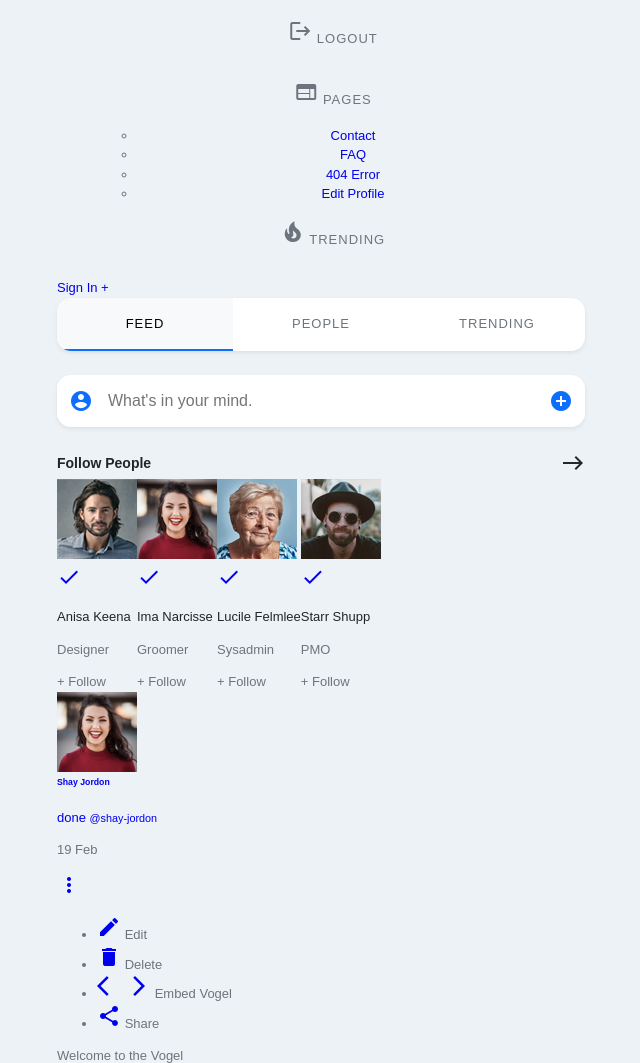
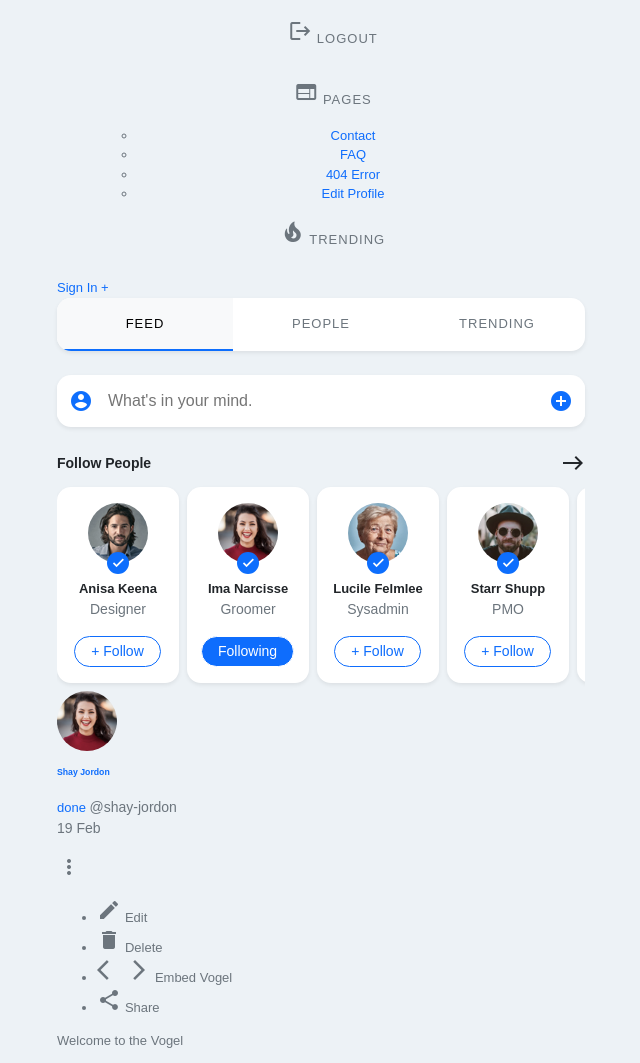
Before and after one commit to it-dude-ru/soc-net, a plain HTML site: page index.html in a window 1280 px wide. Shown: the part 800-1863 px from the top of the page, without its empty margins (313-953 px from the left). Drawn offline with Linux system fonts and the light colour scheme.

Commit message:
CSS goes on

```diff
--- a/index.html
+++ b/index.html
@@ -61,14 +61,14 @@
 																		alt="profile-img">
 																	<div class="position-absolute">
 																		<span
-																			class="material-icons small rounded-circle">done</span>
+																			class="checked material-icons">done</span>
 																	</div>
 																</a>
 															</div>
-															<p class="fw-bold text-dark m-0">Anisa Keena</p>
-															<p class="small text-muted">Designer</p>
+															<p class="user-name">Anisa Keena</p>
+															<p class="text-muted">Designer</p>
 															<div class="btn-group">
-																<span class="follow">+ Follow</span>
+																<span class="to-follow">+ Follow</span>
 															</div>
 														</div>
 													</div>
@@ -82,14 +82,15 @@
 																		alt="profile-img">
 																	<div class="position-absolute">
 																		<span
-																			class="material-icons small rounded-circle">done</span>
+																			class="checked material-icons">done</span>
 																	</div>
 																</a>
 															</div>
-															<p class="fw-bold text-dark m-0">Ima Narcisse</p>
-															<p class="small text-muted">Groomer</p>
+															<p class="user-name">Ima Narcisse</p>
+															<p class="text-muted">Groomer</p>
 															<div class="btn-group">
-																<span class="follow">+ Follow</span>
+
+																<span class="following">Following</span>
 															</div>
 														</div>
 													</div>
@@ -103,14 +104,14 @@
 																		alt="profile-img">
 																	<div class="position-absolute">
 																		<span
-																			class="material-icons small rounded-circle">done</span>
+																			class="checked material-icons">done</span>
 																	</div>
 																</a>
 															</div>
-															<p class="fw-bold text-dark m-0">Lucile Felmlee</p>
-															<p class="small text-muted">Sysadmin</p>
+															<p class="user-name">Lucile Felmlee</p>
+															<p class="text-muted">Sysadmin</p>
 															<div class="btn-group">
-																<span class="follow">+ Follow</span>
+																<span class="to-follow">+ Follow</span>
 															</div>
 														</div>
 													</div>
@@ -124,18 +125,82 @@
 																		alt="profile-img">
 																	<div class="position-absolute">
 																		<span
-																			class="material-icons small rounded-circle">done</span>
+																			class="checked material-icons">done</span>
 																	</div>
 																</a>
 															</div>
-															<p class="fw-bold text-dark m-0">Starr Shupp</p>
-															<p class="small text-muted">PMO</p>
+															<p class="user-name">Starr Shupp</p>
+															<p class="text-muted">PMO</p>
 															<div class="btn-group">
-																<span class="follow">+ Follow</span>
+																<span class="to-follow">+ Follow</span>
 															</div>
 														</div>
 													</div>
 												</div>
+												<div class="account-item">
+													<div class="user-list-item">
+														<div class="text-center">
+															<div class="justify-content-center">
+																<a href="profile.html">
+																	<img src="img/rmate1.jpg" class="avatar"
+																		alt="profile-img">
+																	<div class="position-absolute">
+																		<span
+																			class="checked material-icons">done</span>
+																	</div>
+																</a>
+															</div>
+															<p class="user-name">Anisa Keena</p>
+															<p class="text-muted">Designer</p>
+															<div class="btn-group">
+																<span class="to-follow">+ Follow</span>
+															</div>
+														</div>
+													</div>
+												</div>
+												<div class="account-item">
+													<div class="user-list-item">
+														<div class="text-center">
+															<div class="justify-content-center">
+																<a href="profile.html">
+																	<img src="img/rmate2.jpg" class="avatar"
+																		alt="profile-img">
+																	<div class="position-absolute">
+																		<span
+																			class="checked material-icons">done</span>
+																	</div>
+																</a>
+															</div>
+															<p class="user-name">Ima Narcisse</p>
+															<p class="text-muted">Groomer</p>
+															<div class="btn-group">
+																<span class="to-follow">+ Follow</span>
+															</div>
+														</div>
+													</div>
+												</div>
+												<div class="account-item">
+													<div class="user-list-item">
+														<div class="text-center">
+															<div class="justify-content-center">
+																<a href="profile.html">
+																	<img src="img/rmate3.jpg" class="avatar"
+																		alt="profile-img">
+																	<div class="position-absolute">
+																		<span
+																			class="checked material-icons">done</span>
+																	</div>
+																</a>
+															</div>
+															<p class="user-name">Lucile Felmlee</p>
+															<p class="text-muted">Sysadmin</p>
+															<div class="btn-group">
+																<span class="to-follow">+ Follow</span>
+															</div>
+														</div>
+													</div>
+												</div>
+
 											</div> <!-- slick-track -->
 										</div> <!-- slick-list -->
 									</div> <!-- accaunt-slider -->
@@ -520,10 +585,12 @@
 						</div> <!-- pills-tabContent -->
 					</div> <!-- main-content -->
 				</main>
-				<aside class="col"> <!-- col col-xl-6 order-xl-2 col-lg-12 order-lg-1 col-md-12 col-sm-12 col-12 -->
+				<aside class="col">
+					<!-- col col-xl-6 order-xl-2 col-lg-12 order-lg-1 col-md-12 col-sm-12 col-12 -->
 					<div class="fix-sidebar">
 						<div class="sidebar-nav">
-							<div class="sidebar-top"> <!-- pb-4 mb-4 -->
+							<div class="sidebar-top">
+								<!-- pb-4 mb-4 -->
 								<a href="index.html">
 									<img src="img/logo.png" alt="brand-logo" class="logo">
 								</a>
--- a/styles.css
+++ b/styles.css
@@ -17,6 +17,12 @@ input {
 
 a {
 	text-decoration: none;
+	color: #0e6dfd
+}
+
+p {
+	margin-top: 0;
+	margin-bottom: 1rem;
 }
 
 h1, h2, h3, h4, h5, h6 {
@@ -223,8 +229,6 @@ button {
 	white-space: nowrap;
 	word-wrap: normal;
 	direction: ltr;
-	-webkit-font-feature-settings: "liga";
-	-webkit-font-smoothing: antialiased;
 }
 
 .input-group-text {
@@ -286,8 +290,8 @@ button {
 }
 
 .slick-list {
+	display: block;
 	position: relative;
-	display: block;
 	overflow: hidden;
 	margin: 0;
 	padding: 0;
@@ -305,3 +309,132 @@ button {
 	width: 910px;
 	transform: translate3d(0px, 0px, 0px);
 }
+
+.account-item {
+	width: 130px;
+	display: block;
+	justify-content: center;
+	float: left;
+	height: 100%;
+	min-height: 1px;
+}
+
+.user-list-item {
+	display: flex;
+	background-color: #fff;
+	padding: 1rem;
+	margin-right: 0.5rem;
+	margin-top: 0.5rem;
+	margin-bottom: 0.5rem;
+	justify-content: center;
+	box-shadow: 0 .125rem .25rem rgba(0,0,0,.075);
+	border-radius: 14px;
+}
+
+.text-center {
+	text-align: center;
+}
+
+.justify-content-center {
+	justify-content: center;
+	position: relative;
+	display: flex;
+}
+
+.avatar {
+	display: block;
+	height: 60px;
+	width: 60px;
+	max-width: 100%;
+	border-radius: 50%;
+	margin-bottom: 1rem;
+}
+
+.position-absolute {
+	position: absolute;
+	bottom: 4px;
+	right: 0;
+	left: 0;
+}
+
+.checked {
+	font-size: .875rem !important;
+	border-radius: 50%;
+	background-color: #0d6efd;
+	color: #fff;
+	font-weight: 700 !important;
+	padding: .25rem;
+}
+
+.user-name {
+	color: #212529;
+	font-weight: 700;
+	margin: 0;
+	text-align: center;
+}
+
+.text-muted {
+	font-size: .875rem;
+	color: #6c757d;
+}
+
+.btn-group {
+	display: inline-flex;
+	position: relative;
+	vertical-align: middle;
+	text-align: center;
+}
+
+.following {
+	display: inline-block;
+	position: relative;
+	flex: 1 1 auto;
+	margin-left: -1px;
+	color: #fff;
+	background-color: #0e6dfd;
+	border-color: #0e6dfd;
+	border-radius: 50rem;
+	padding: 0.25rem 1rem;
+	font-size: .875rem;
+	font-weight: 400;
+	line-height: 1.5;
+	text-align: center;
+	text-decoration: none;
+	vertical-align: middle;
+	cursor: pointer;
+	user-select: none;
+	border: 1px solid;
+	transition: color .15s ease-in-out,
+		background-color .15s ease-in-out,
+		border-color .15s ease-in-out,
+		box-shadow .15s ease-in-out;
+}
+
+.to-follow {
+	display: inline-block;
+		position: relative;
+		flex: 1 1 auto;
+		margin-left: -1px;
+		color: #0e6dfd;
+		border-color: #0e6dfd;
+		border-radius: 50rem;
+		padding: 0.25rem 1rem;
+		font-size: .875rem;
+		font-weight: 400;
+		line-height: 1.5;
+		text-align: center;
+		text-decoration: none;
+		vertical-align: middle;
+		cursor: pointer;
+		user-select: none;
+		border: 1px solid;
+		transition: color .15s ease-in-out,
+			background-color .15s ease-in-out,
+			border-color .15s ease-in-out,
+			box-shadow .15s ease-in-out;
+}
+
+.btn-group:hover span {
+	color: #fff;
+	background-color: #0e6dfd;
+}
```
